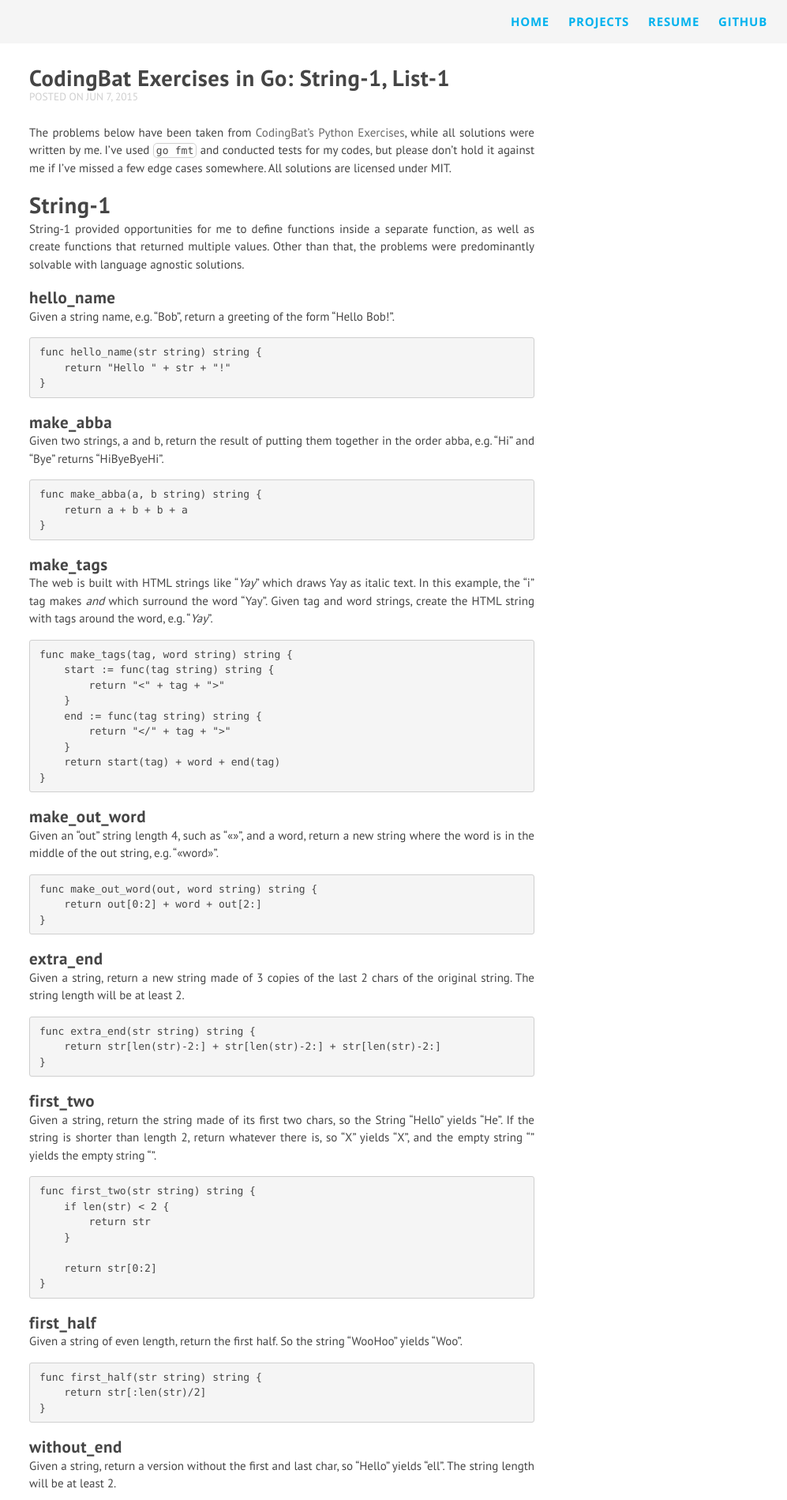
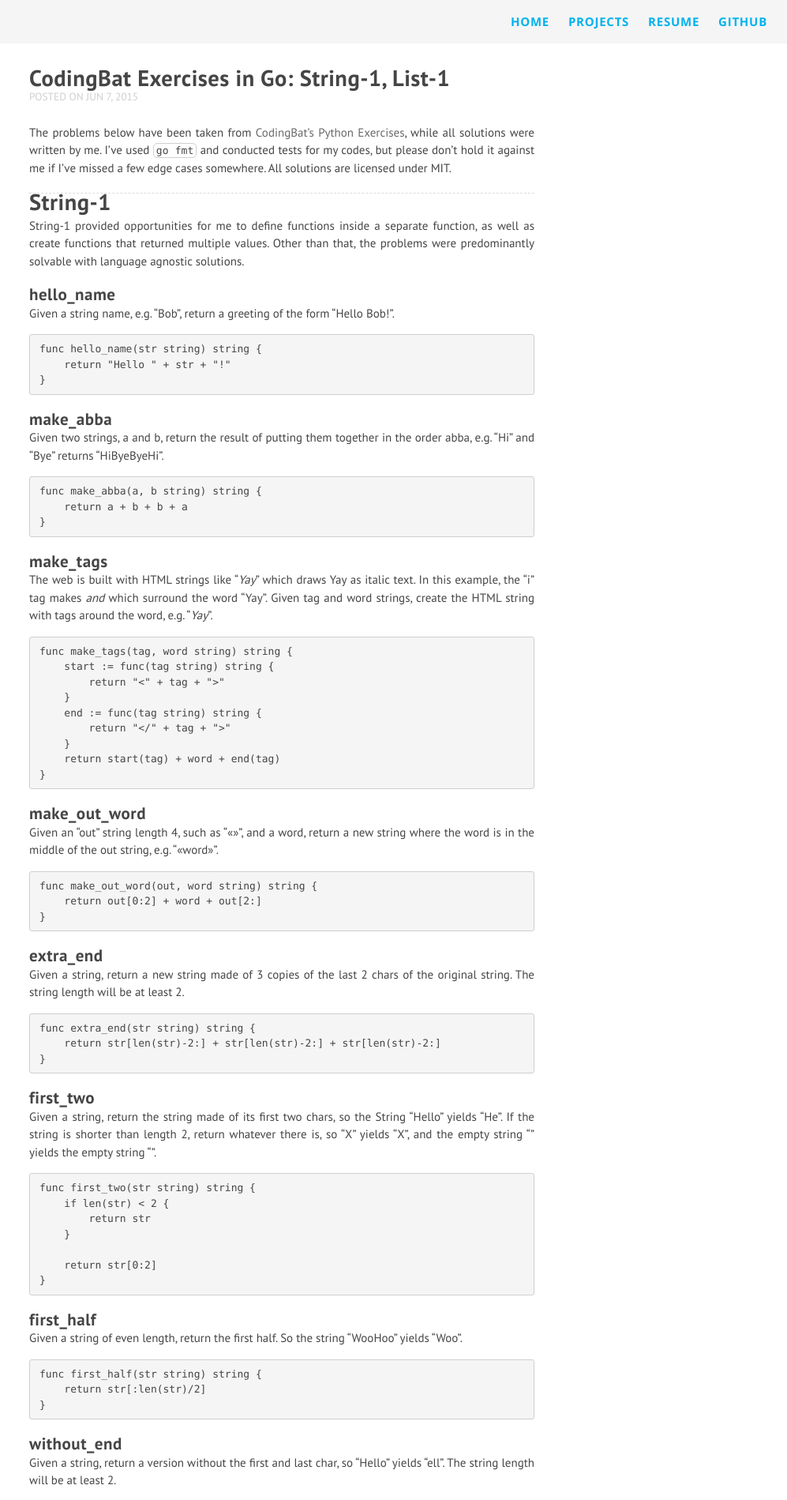
Before and after one commit to diezcami/diezcami.github.io, a Jekyll site: the page built from _posts/2015-06-08-coding-bat-exercises-in-go-string-1-list-1.markdown, in a window 1280 px wide. Shown: the top 1899 px of the page at 79% size, without its empty margins (283-1280 px from the left). Built offline with Jekyll 4.4.1, drawn with Linux system fonts in a browser that asks for light colours; nearby versions of some CDN libraries; Markdown is read by kramdown in place of the engine named in the settings.

Commit message:
Added HR Usage/CSS

````diff
--- a/_posts/2015-06-08-coding-bat-exercises-in-go-string-1-list-1.markdown
+++ b/_posts/2015-06-08-coding-bat-exercises-in-go-string-1-list-1.markdown
@@ -4,10 +4,7 @@ title: "CodingBat Exercises in Go: String-1, List-1"
 date: 2015-06-08 02:55:16 +0800
 ---
 The problems below have been taken from [CodingBat's Python Exercises](http://codingbat.com/python), while all solutions were written by me. I've used `go fmt` and conducted tests for my codes, but please don't hold it against me if I've missed a few edge cases somewhere. All solutions are licensed under MIT.
-
-
-
-
+<hr style="margin-bottom: -10px">
 # String-1 #
 String-1 provided opportunities for me to define functions inside a separate function, as well as create functions that returned multiple values. Other than that, the problems were predominantly solvable with language agnostic solutions.
 
@@ -133,9 +130,7 @@ func left2(str string) string {
 }
 ```
 
-<BR>
-
-
+<hr style="margin-bottom: -10px; margin-top: 27px">
 # List-1 #
 List-1 covers array and slice manipulation. The solutions are mostly language agnostic, so there's nothing much to see if you're not entirely new to programming.
 
--- a/_sass/_base.scss
+++ b/_sass/_base.scss
@@ -17,6 +17,12 @@
         color: $base-font-color;
         background-color: $background-color !important;
         -webkit-text-size-adjust: 100%;
+    }
+
+    hr {
+        margin-top: 20px;
+        border-top: 1px dashed #ddd;
+        border-bottom: 0px;
     }
 
 /* Set Margin Bottom for Vertical Rhythm
````
Also changed, not shown: _posts/2015-06-07-coding-bat-exercises-in-go-warmup-1-warmup-2.markdown (+2 -6 lines), _posts/2015-06-08-coding-bat-exercises-in-go-logic-1-logic-2.markdown (+2 -6 lines).
